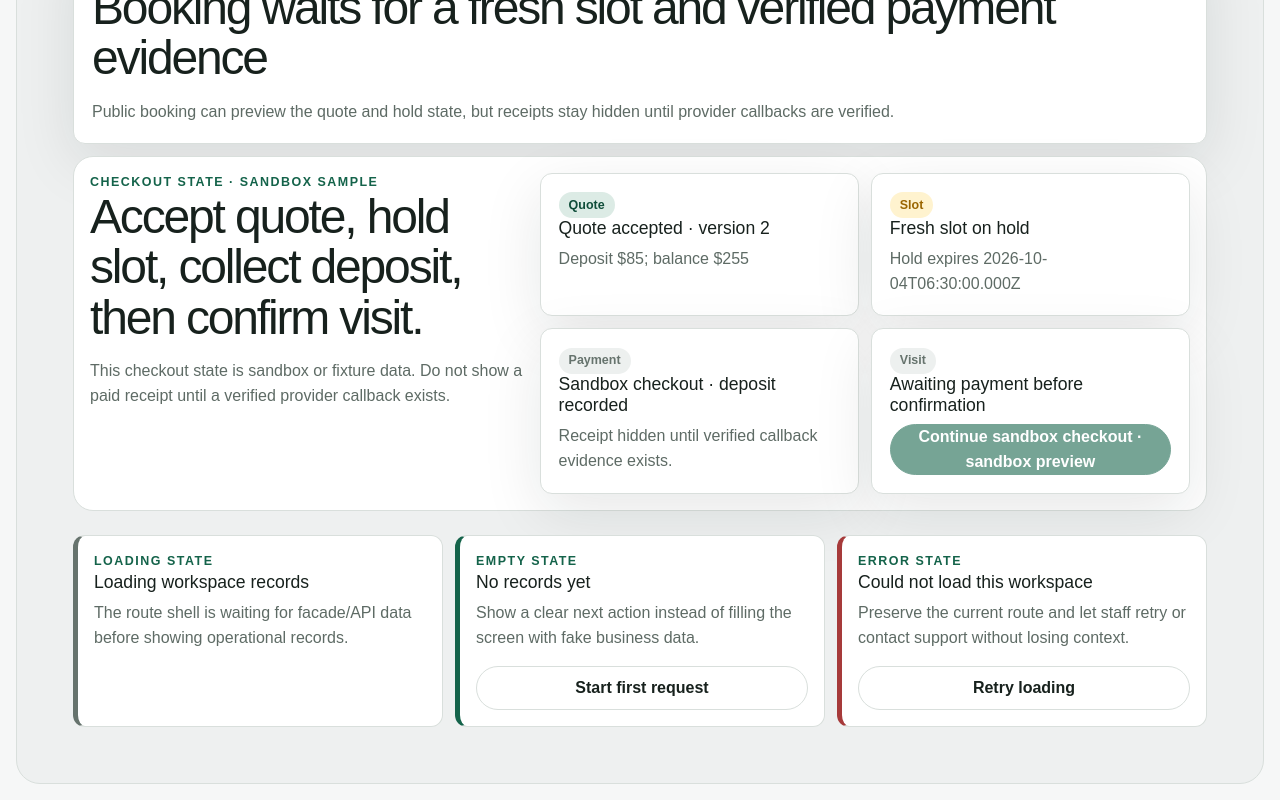
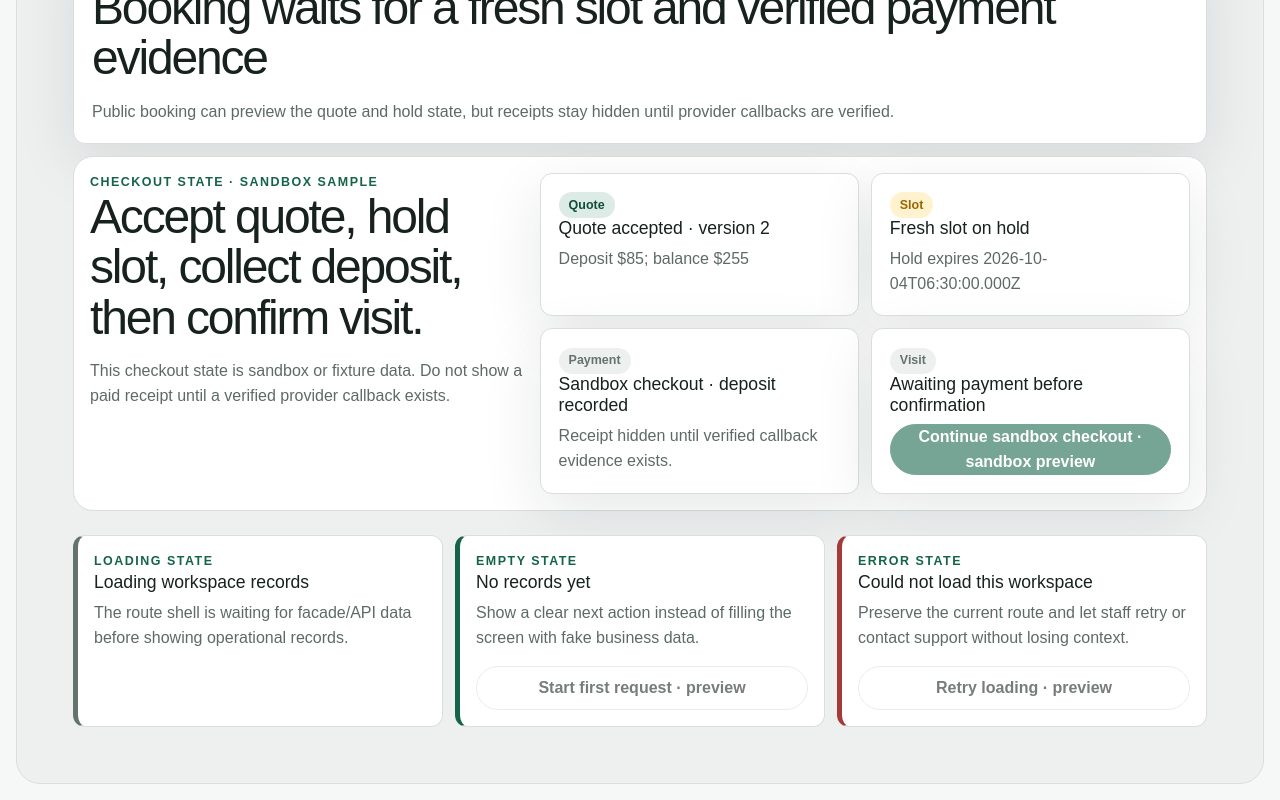
Before and after one commit to SaamVR/ServiceDesk, a Next.js app: page /b/1/book in a window 1280 px wide. Shown: the part 767-1567 px from the top of the page. Built offline with nearby package versions, Linux system fonts and the light colour scheme.

Commit message:
fix(a11y): disable sample state actions

```diff
--- a/src/components/shell/UIState.tsx
+++ b/src/components/shell/UIState.tsx
@@ -4,15 +4,21 @@ export function UIStateCard({ scenario }: { scenario: UiStateScenario }) {
   const toneClass = scenario.tone === "failure" ? "failure" : scenario.tone === "pending" ? "pending" : "neutral";
 
   return (
-    <article className={`state-card ${toneClass}`} aria-live={scenario.ariaLive} aria-atomic="true">
+    <article className={`state-card ${toneClass}`} aria-live={scenario.ariaLive} aria-atomic="true" role="status">
       <div>
         <p className="label">{scenario.state} state</p>
         <h3>{scenario.title}</h3>
         <p>{scenario.detail}</p>
       </div>
       {scenario.actionLabel ? (
-        <button className="button-secondary" type="button">
-          {scenario.actionLabel}
+        <button
+          className="button-secondary"
+          type="button"
+          disabled
+          aria-disabled="true"
+          title="Sample state preview only; action handlers are not integrated in this route shell."
+        >
+          {scenario.actionLabel} · preview
         </button>
       ) : null}
     </article>
```
